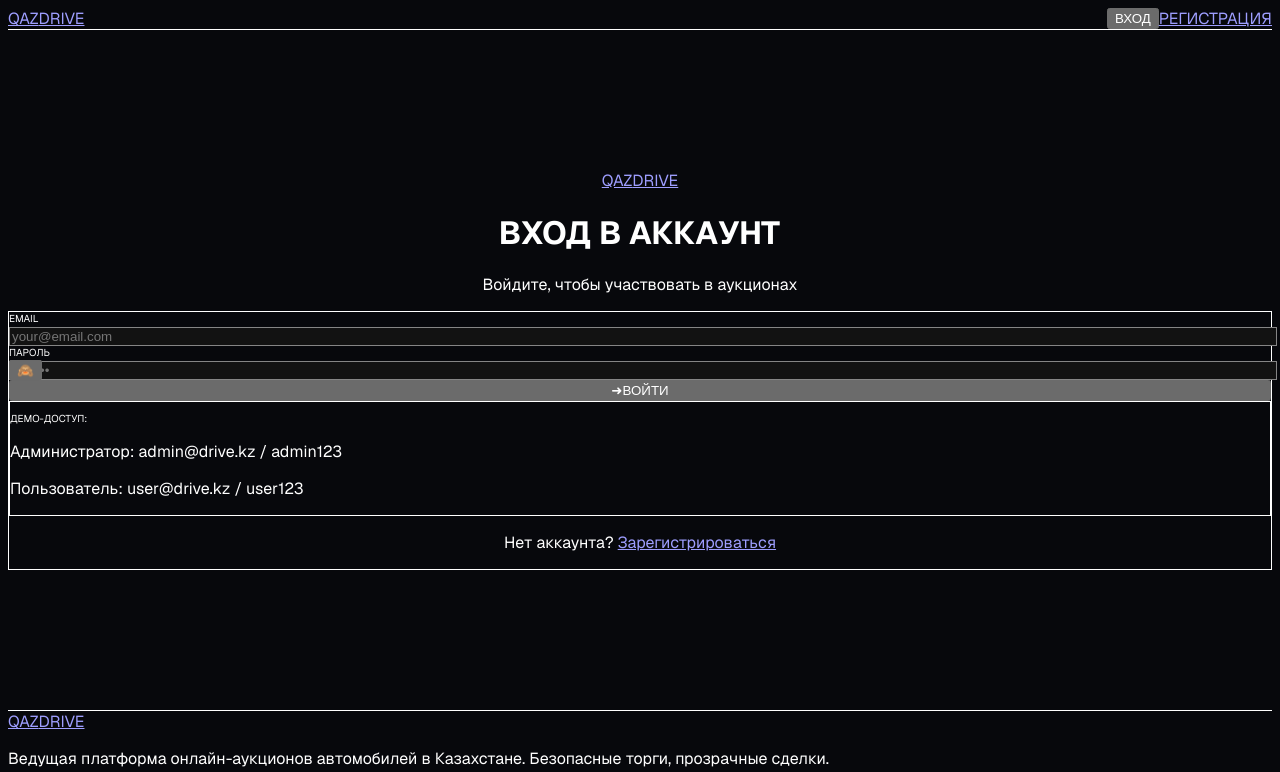
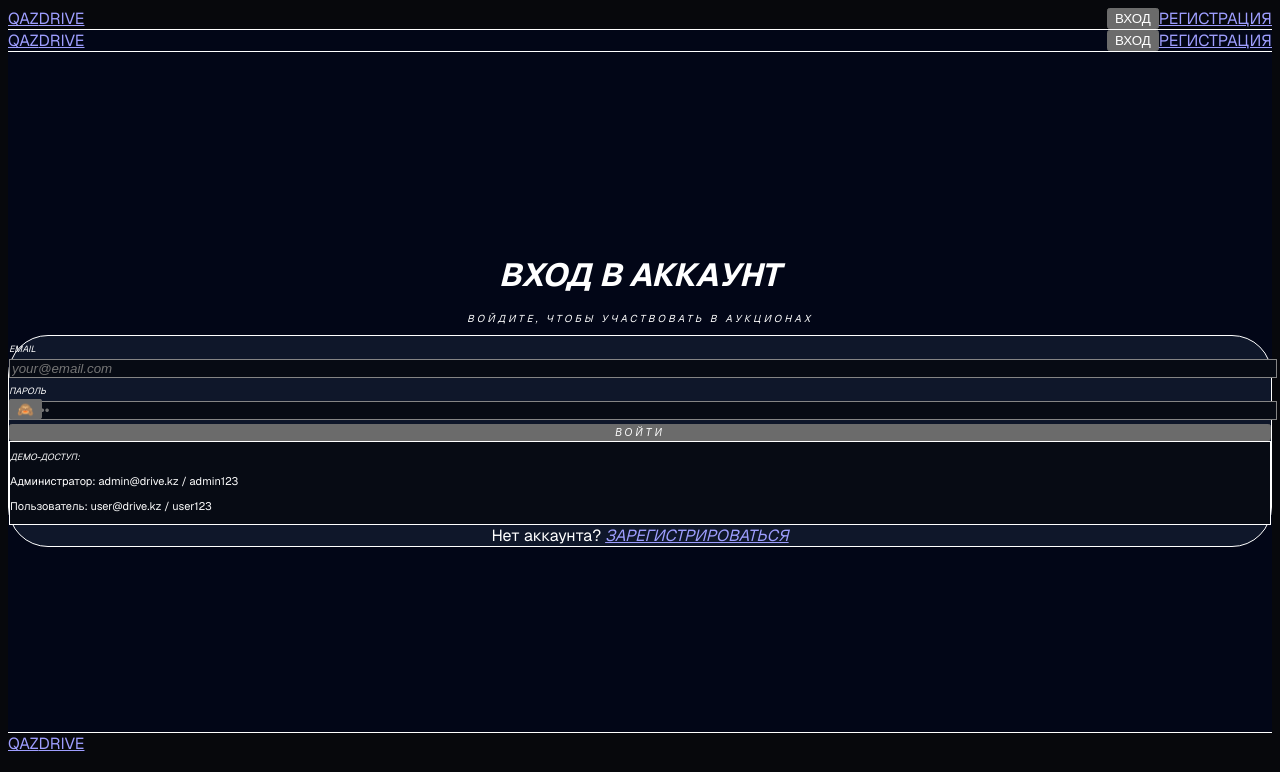
Before and after one commit to LeonKennedi1/QazdriveFrontendpart, a Next.js app: page /login in a window 1280 px wide. Shown: the top 772 px of the page. Built offline with nearby package versions, Linux system fonts and the light colour scheme.

Commit message:
feat: implement styled login page with demo credentials card

```diff
--- a/app/login/page.tsx
+++ b/app/login/page.tsx
@@ -2,6 +2,8 @@
 
 import { useState } from "react";
 import Link from "next/link";
+import Header from "@/components/Header";
+import Footer from "@/components/Footer";
 
 export default function LoginPage() {
   const [showPassword, setShowPassword] = useState(false);
@@ -10,60 +12,63 @@ export default function LoginPage() {
 
   const handleSubmit = (e: React.FormEvent) => {
     e.preventDefault();
-    console.log("Попытка входа:", { email, password });
+    console.log("Вход:", { email, password });
   };
 
   return (
-    <div className="flex min-h-[85vh] items-center justify-center bg-brand-bg px-6 py-12">
-      <div className="w-full max-w-md">
+    <main className="bg-[#020617] min-h-screen text-white font-sans selection:bg-orange-500 selection:text-black">
+      <Header />
 
-        {/* Логотип и заголовок */}
-        <div className="text-center mb-8">
-          <Link href="/" className="text-2xl font-black tracking-wider block mb-4">
-            <span className="text-white">QAZ</span>
-            <span className="text-brand-orange">DRIVE</span>
-          </Link>
-          <h1 className="text-xl font-black text-white uppercase tracking-wide">ВХОД В АККАУНТ</h1>
-          <p className="text-xs text-brand-textSecondary mt-2">Войдите, чтобы участвовать в аукционах</p>
+      <div className="flex min-h-[85vh] items-center justify-center px-6 pt-40 pb-24">
+        <div className="w-full max-w-md space-y-8">
+
+          {/* Заголовок */}
+          <div className="text-center space-y-2">
+            <h1 className="text-4xl font-black text-white uppercase italic tracking-tighter leading-none">
+              ВХОД В <span className="text-orange-500">АККАУНТ</span>
+            </h1>
+            <p className="text-[10px] text-slate-500 font-black uppercase tracking-[0.3em] italic">
+              Войдите, чтобы участвовать в аукционах
+            </p>
           </div>
 
-        {/* Форма */}
-        <div className="rounded-2xl border border-brand-border bg-brand-card p-8 shadow-2xl">
-          <form onSubmit={handleSubmit} className="space-y-5">
+          {/* Карточка */}
+          <div className="rounded-[2.5rem] border border-white/5 bg-[#0f172a] p-8 shadow-2xl space-y-6">
+            <form onSubmit={handleSubmit} className="space-y-6">
 
               {/* Поле Email */}
-            <div className="space-y-1.5">
-              <label className="block text-[10px] font-bold uppercase tracking-wider text-brand-textSecondary">
-                EMAIL
+              <div className="space-y-2 text-left">
+                <label className="text-[9px] text-orange-500 font-black uppercase tracking-widest italic">
+                  Email
                 </label>
                 <input
                   type="email"
-                required
                   value={email}
                   onChange={(e) => setEmail(e.target.value)}
                   placeholder="your@email.com"
-                className="w-full rounded-xl border border-brand-border bg-brand-bg px-4 py-3 text-sm text-white placeholder-brand-textSecondary/50 outline-none focus:border-brand-orange transition-colors"
+                  className="w-full rounded-2xl border border-white/5 bg-[#070b14] px-5 py-4 text-xs text-white placeholder-slate-600 outline-none focus:border-orange-500 transition-colors font-bold italic"
+                  required
                 />
               </div>
 
               {/* Поле Пароль */}
-            <div className="space-y-1.5">
-              <label className="block text-[10px] font-bold uppercase tracking-wider text-brand-textSecondary">
-                ПАРОЛЬ
+              <div className="space-y-2 text-left">
+                <label className="text-[9px] text-orange-500 font-black uppercase tracking-widest italic">
+                  Пароль
                 </label>
                 <div className="relative">
                   <input
                     type={showPassword ? "text" : "password"}
-                  required
                     value={password}
                     onChange={(e) => setPassword(e.target.value)}
                     placeholder="••••••••"
-                  className="w-full rounded-xl border border-brand-border bg-brand-bg pl-4 pr-10 py-3 text-sm text-white placeholder-brand-textSecondary/50 outline-none focus:border-brand-orange transition-colors"
+                    className="w-full rounded-2xl border border-white/5 bg-[#070b14] pl-5 pr-12 py-4 text-xs text-white placeholder-slate-600 outline-none focus:border-orange-500 transition-colors font-bold"
+                    required
                   />
                   <button
                     type="button"
                     onClick={() => setShowPassword(!showPassword)}
-                  className="absolute right-3.5 top-1/2 -translate-y-1/2 text-brand-textSecondary text-xs hover:text-white"
+                    className="absolute right-4 top-1/2 -translate-y-1/2 text-slate-500 hover:text-white transition-colors"
                   >
                     {showPassword ? "👁️" : "🙈"}
                   </button>
@@ -73,38 +78,37 @@ export default function LoginPage() {
               {/* Кнопка войти */}
               <button
                 type="submit"
-              className="flex w-full items-center justify-center gap-2 rounded-xl bg-brand-orange py-3.5 text-xs font-black text-white hover:bg-brand-orangeHover transition-colors shadow-lg shadow-brand-orange/20"
+                className="w-full bg-white text-black font-black py-5 rounded-2xl hover:bg-orange-500 transition-all uppercase text-[10px] tracking-[0.3em] shadow-xl active:scale-95 italic"
               >
-              <span>➜</span> ВОЙТИ
+                Войти
               </button>
             </form>
 
-          {/* Плашка демо-доступа */}
-          <div className="mt-6 rounded-xl border border-brand-border bg-brand-bg/60 p-4 space-y-2">
-            <p className="text-[10px] font-black uppercase tracking-widest text-brand-orange">
-              ДЕМО-ДОСТУП:
+            {/* Демо-доступ */}
+            <div className="rounded-2xl border border-white/5 bg-[#070b14] p-5 space-y-2 text-left">
+              <p className="text-[9px] text-orange-500 font-black uppercase tracking-widest italic">
+                Демо-доступ:
               </p>
-            <div className="text-xs text-brand-textSecondary space-y-1">
-              <p>
-                <span className="font-semibold text-white">Администратор:</span> admin@drive.kz / admin123
-              </p>
-              <p>
-                <span className="font-semibold text-white">Пользователь:</span> user@drive.kz / user123
-              </p>
+              <div className="text-[11px] text-slate-400 space-y-1 font-bold">
+                <p><span className="text-white">Администратор:</span> admin@drive.kz / admin123</p>
+                <p><span className="text-white">Пользователь:</span> user@drive.kz / user123</p>
               </div>
             </div>
 
             {/* Ссылка на регистрацию */}
-          <p className="text-center text-xs text-brand-textSecondary mt-6">
-            Нет аккаунта?{" "}
-            <Link href="/register" className="font-bold text-brand-orange hover:underline">
+            <div className="text-center pt-2">
+              <span className="text-xs text-slate-500 font-semibold">Нет аккаунта? </span>
+              <Link href="/register" className="text-xs text-orange-500 font-black uppercase tracking-widest hover:underline italic">
                 Зарегистрироваться
               </Link>
-          </p>
+            </div>
 
           </div>
 
         </div>
       </div>
+
+      <Footer />
+    </main>
   );
 }
```
Lines whose indentation alone changed are shown as unchanged.
